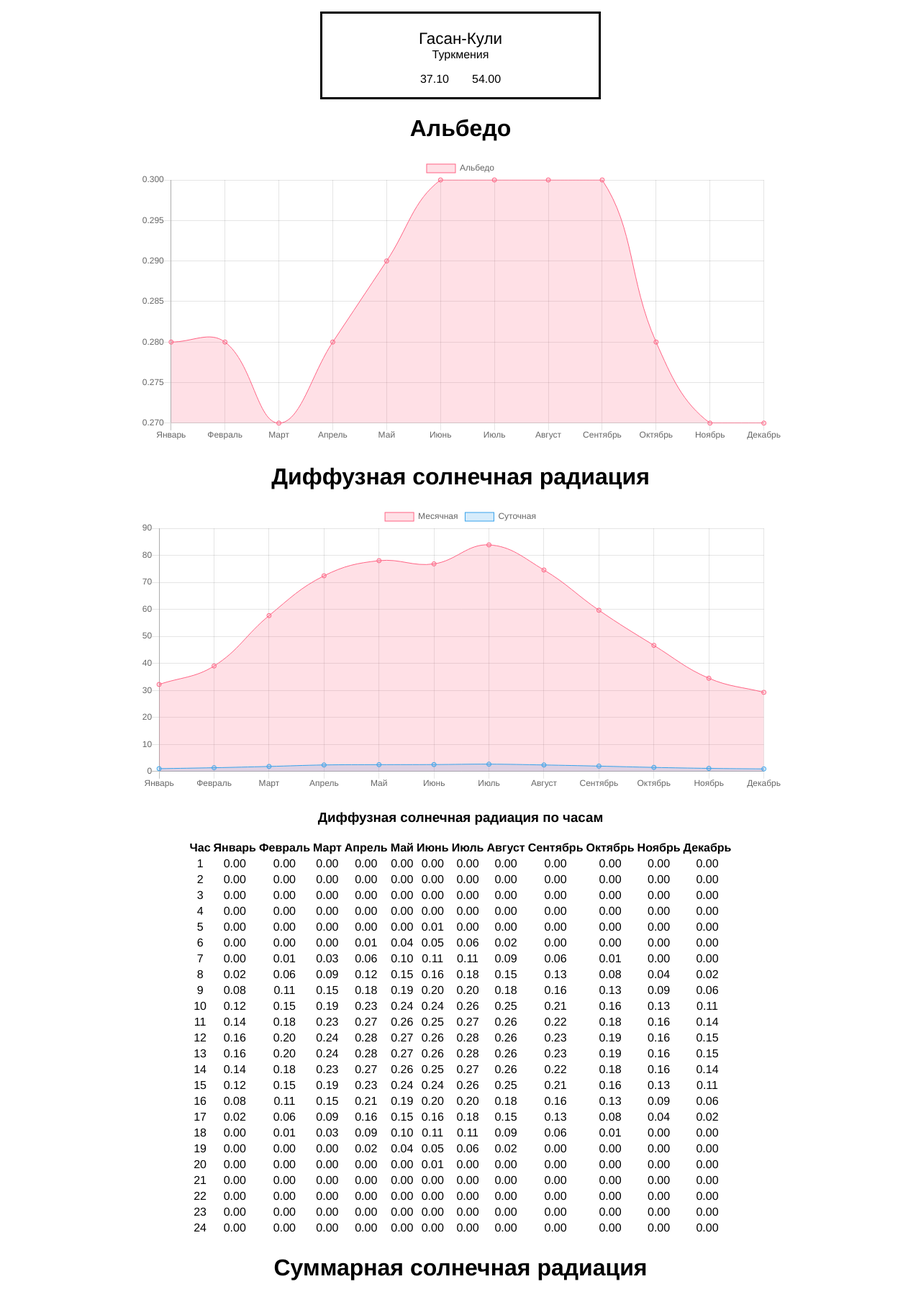
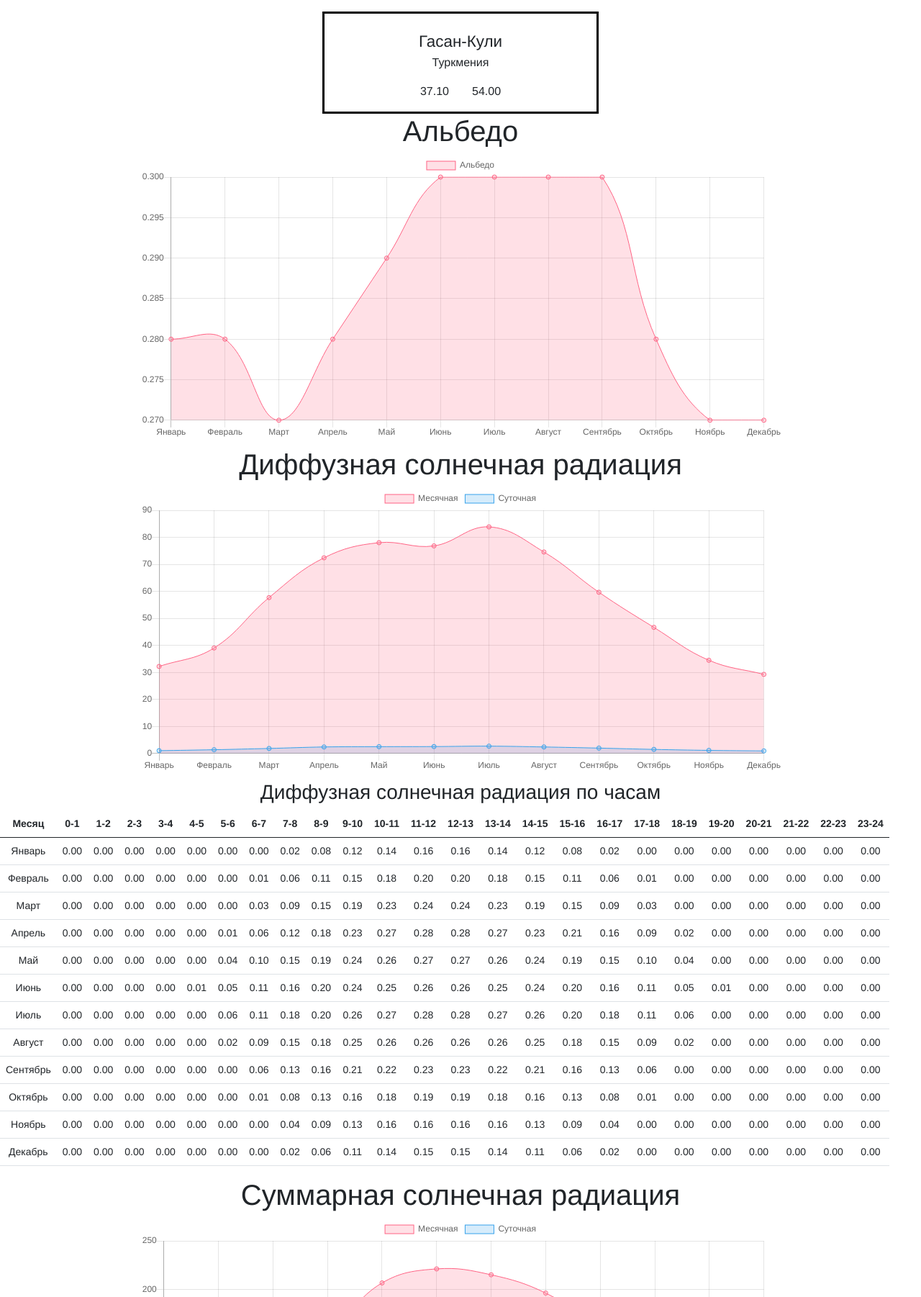
Before and after one commit to bogdanpashtet/solar_panels, a Django app: page /station/1/ in a window 1280 px wide. Shown: the top 1802 px of the page at 72% size. Run offline with Django 4.2, Linux system fonts and the light colour scheme; data comes from the database, SQL or seed files in the repository.

Commit message:
edit table

```diff
--- a/static/js/station_info.js
+++ b/static/js/station_info.js
@@ -127,41 +127,59 @@ function createSolarRadiationDataset(path1, path2) {
     };
 }
 
+function createTable(tableName) {
+    url = window.location.origin + API_V1_PREFIX + window.location.pathname + tableName;
+
+    fetch(url)
+        .then(response => response.json())
+        .then(data => {
+                const table = document.getElementById(tableName);
+                const tbody = table.querySelector("tbody");
+
+                for (let j = 0; j < 12; j++) {
+                    let row = document.createElement('tr');
+                    addCell(MONTH[j], row);
+                    for (let i = 0; i < 24; i++) {
+                        let dataMonth = getDataMonth(i, j, data);
+                        addCell(dataMonth, row);
+                    }
+                    tbody.appendChild(row);
+                }
+            }
+        );
+}
+
 function addCell(cellData, row) {
     let cell = document.createElement('td');
     cell.textContent = cellData;
     row.appendChild(cell);
 }
 
-function createTable(tableName) {
-    url = window.location.origin + API_V1_PREFIX + window.location.pathname + tableName;
-
-    fetch(url)
-        .then(response => response.json())
-        .then(data => {
-                data.forEach(rowData => {
-                    const table = document.getElementById(tableName);
-                    const tbody = table.querySelector("tbody");
-
-                    // создаем новый элемент строки (tr)
-                    let row = document.createElement('tr');
-
-                    addCell(rowData.hour_num, row);
-                    addCell(rowData.month_1, row);
-                    addCell(rowData.month_2, row);
-                    addCell(rowData.month_3, row);
-                    addCell(rowData.month_4, row);
-                    addCell(rowData.month_5, row);
-                    addCell(rowData.month_6, row);
-                    addCell(rowData.month_7, row);
-                    addCell(rowData.month_8, row);
-                    addCell(rowData.month_9, row);
-                    addCell(rowData.month_10, row);
-                    addCell(rowData.month_11, row);
-                    addCell(rowData.month_12, row);
-
-                    tbody.appendChild(row);
-                });
-            }
-        );
+function getDataMonth(i, j, data) {
+    switch (j) {
+        case 0:
+            return data[i].month_1;
+        case 1:
+            return data[i].month_2;
+        case 2:
+            return data[i].month_3;
+        case 3:
+            return data[i].month_4;
+        case 4:
+            return data[i].month_5;
+        case 5:
+            return data[i].month_6;
+        case 6:
+            return data[i].month_7;
+        case 7:
+            return data[i].month_8;
+        case 8:
+            return data[i].month_9;
+        case 9:
+            return data[i].month_10;
+        case 10:
+            return data[i].month_11;
+        case 11:
+            return data[i].month_12;
+    }
 }
--- a/templates/stations_info.html
+++ b/templates/stations_info.html
@@ -2,6 +2,7 @@
 {% load static %}
 
 {% block styles %}
+    <link rel="stylesheet" href="https://cdn.jsdelivr.net/npm/bootstrap@5.0.0/dist/css/bootstrap.min.css">
     <link rel="stylesheet" href={% static "styles/index.css" %}>
 {% endblock %}
 
@@ -33,22 +34,34 @@
         </div>
 
         <h3>Диффузная солнечная радиация по часам</h3>
-        <table id="diffuse-hourly">
+        <table id="diffuse-hourly" class="table small">
             <thead>
             <tr>
-                <th>Час</th>
-                <th>Январь</th>
-                <th>Февраль</th>
-                <th>Март</th>
-                <th>Апрель</th>
-                <th>Май</th>
-                <th>Июнь</th>
-                <th>Июль</th>
-                <th>Август</th>
-                <th>Сентябрь</th>
-                <th>Октябрь</th>
-                <th>Ноябрь</th>
-                <th>Декабрь</th>
+                <th scope="col">Месяц</th>
+                <th scope="col">0-1</th>
+                <th scope="col">1-2</th>
+                <th scope="col">2-3</th>
+                <th scope="col">3-4</th>
+                <th scope="col">4-5</th>
+                <th scope="col">5-6</th>
+                <th scope="col">6-7</th>
+                <th scope="col">7-8</th>
+                <th scope="col">8-9</th>
+                <th scope="col">9-10</th>
+                <th scope="col">10-11</th>
+                <th scope="col">11-12</th>
+                <th scope="col">12-13</th>
+                <th scope="col">13-14</th>
+                <th scope="col">14-15</th>
+                <th scope="col">15-16</th>
+                <th scope="col">16-17</th>
+                <th scope="col">17-18</th>
+                <th scope="col">18-19</th>
+                <th scope="col">19-20</th>
+                <th scope="col">20-21</th>
+                <th scope="col">21-22</th>
+                <th scope="col">22-23</th>
+                <th scope="col">23-24</th>
             </tr>
             </thead>
             <tbody></tbody>
@@ -60,22 +73,34 @@
         </div>
 
         <h3>Суммарная солнечная радиация по часам</h3>
-        <table id="total-hourly">
+        <table id="total-hourly" class="table small">
             <thead>
             <tr>
-                <th>Час</th>
-                <th>Январь</th>
-                <th>Февраль</th>
-                <th>Март</th>
-                <th>Апрель</th>
-                <th>Май</th>
-                <th>Июнь</th>
-                <th>Июль</th>
-                <th>Август</th>
-                <th>Сентябрь</th>
-                <th>Октябрь</th>
-                <th>Ноябрь</th>
-                <th>Декабрь</th>
+                <th scope="col">Месяц</th>
+                <th scope="col">0-1</th>
+                <th scope="col">1-2</th>
+                <th scope="col">2-3</th>
+                <th scope="col">3-4</th>
+                <th scope="col">4-5</th>
+                <th scope="col">5-6</th>
+                <th scope="col">6-7</th>
+                <th scope="col">7-8</th>
+                <th scope="col">8-9</th>
+                <th scope="col">9-10</th>
+                <th scope="col">10-11</th>
+                <th scope="col">11-12</th>
+                <th scope="col">12-13</th>
+                <th scope="col">13-14</th>
+                <th scope="col">14-15</th>
+                <th scope="col">15-16</th>
+                <th scope="col">16-17</th>
+                <th scope="col">17-18</th>
+                <th scope="col">18-19</th>
+                <th scope="col">19-20</th>
+                <th scope="col">20-21</th>
+                <th scope="col">21-22</th>
+                <th scope="col">22-23</th>
+                <th scope="col">23-24</th>
             </tr>
             </thead>
             <tbody></tbody>
@@ -87,22 +112,34 @@
         </div>
 
         <h3>Прямая солнечная радиация по часам</h3>
-        <table id="direct-hourly">
+        <table id="direct-hourly" class="table small">
             <thead>
             <tr>
-                <th>Час</th>
-                <th>Январь</th>
-                <th>Февраль</th>
-                <th>Март</th>
-                <th>Апрель</th>
-                <th>Май</th>
-                <th>Июнь</th>
-                <th>Июль</th>
-                <th>Август</th>
-                <th>Сентябрь</th>
-                <th>Октябрь</th>
-                <th>Ноябрь</th>
-                <th>Декабрь</th>
+                <th scope="col">Месяц</th>
+                <th scope="col">0-1</th>
+                <th scope="col">1-2</th>
+                <th scope="col">2-3</th>
+                <th scope="col">3-4</th>
+                <th scope="col">4-5</th>
+                <th scope="col">5-6</th>
+                <th scope="col">6-7</th>
+                <th scope="col">7-8</th>
+                <th scope="col">8-9</th>
+                <th scope="col">9-10</th>
+                <th scope="col">10-11</th>
+                <th scope="col">11-12</th>
+                <th scope="col">12-13</th>
+                <th scope="col">13-14</th>
+                <th scope="col">14-15</th>
+                <th scope="col">15-16</th>
+                <th scope="col">16-17</th>
+                <th scope="col">17-18</th>
+                <th scope="col">18-19</th>
+                <th scope="col">19-20</th>
+                <th scope="col">20-21</th>
+                <th scope="col">21-22</th>
+                <th scope="col">22-23</th>
+                <th scope="col">23-24</th>
             </tr>
             </thead>
             <tbody></tbody>
```
